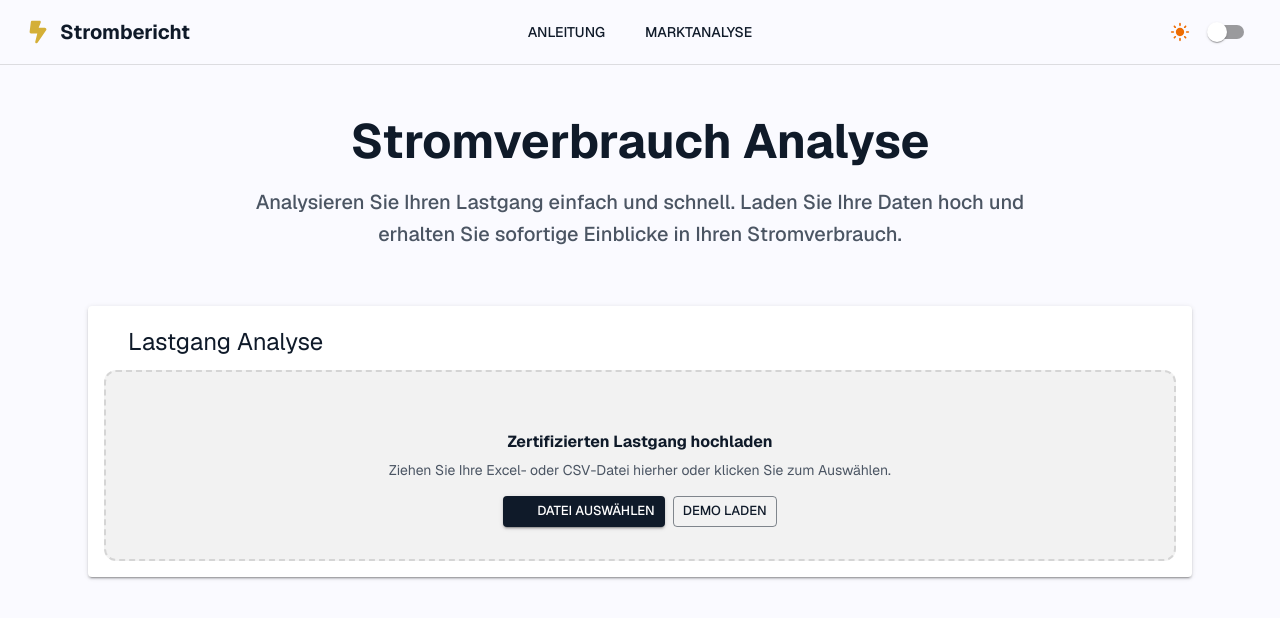
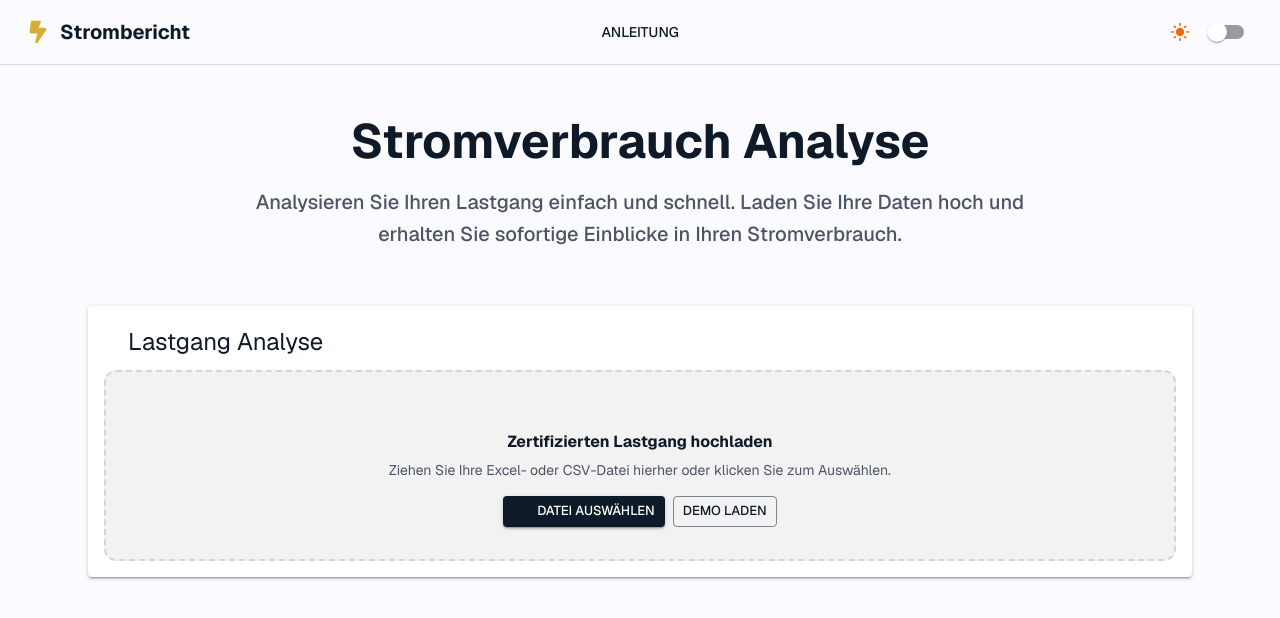
Before and after one commit to AtirG/stromBericht, a Next.js app: page / in a window 1280 px wide. Shown: the top 618 px of the page. Built offline with nearby package versions, Linux system fonts and the light colour scheme; no server answers; some icons are missing.

Commit message:
cancelign the market analyze for now

```diff
--- a/components/layout/Header.jsx
+++ b/components/layout/Header.jsx
@@ -56,23 +56,6 @@ export default function Header() {
                         >
                             Anleitung
                         </Button>
-                        <Button
-                            component={Link}
-                            href="/market"
-                            variant="text"
-                            color="inherit"
-                            sx={{
-                                fontWeight: "medium",
-                                px: 2,
-                                borderRadius: 2,
-                                "&:hover": {
-                                    bgcolor: "action.hover",
-                                    color: "primary.main"
-                                }
-                            }}
-                        >
-                            Marktanalyse
-                        </Button>
                     </Stack>
                 </Box>
 
```
Also changed, not shown: app/_market/page.js (renamed from app/market/page.js), app/api/_market/route.js (renamed from app/api/market/route.js).
